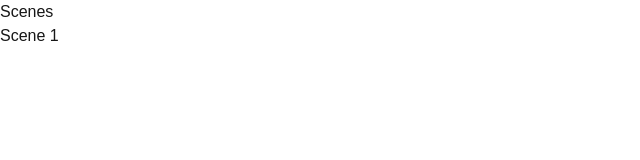
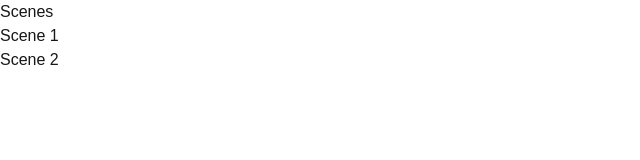
Before and after one commit to YuPototo/conversation-translator-v2, a Next.js app: page / in a window 1280 px wide. Shown: the top 160 px of the page, without its empty margins (0-640 px from the left). Built offline with nearby package versions, Linux system fonts and the light colour scheme.

Commit message:
refactor scenes data

```diff
--- a/src/app/scenes/[id]/page.tsx
+++ b/src/app/scenes/[id]/page.tsx
@@ -13,8 +13,8 @@ export default async function ScenePage({ params }: Props) {
         <div className="p-8">
             <h1 className="text-2xl font-bold mb-6">{scene.name}</h1>
             <p>
-                {scene.conversations
-                    .map((conversation) => conversation.japanese)
+                {scene.conversation
+                    .map((sentence) => sentence.japanese)
                     .join(' ')}
             </p>
         </div>
--- a/src/data/scenes.ts
+++ b/src/data/scenes.ts
@@ -1,14 +1,16 @@
 import { Scene } from './types'
 import { SceneMeta } from './types'
-import { scene_1 } from './scenes/scene_1'
+import * as scenesTable from './scenesTable'
 import { getSceneMeta } from './getSceneMeta'
 
 export const scenesMeta: Record<string, SceneMeta> = {
-    [scene_1.id]: getSceneMeta(scene_1),
+    [scenesTable.scene_1.id]: getSceneMeta(scenesTable.scene_1),
+    [scenesTable.scene_2.id]: getSceneMeta(scenesTable.scene_2),
 }
 
 export const scenes: Record<string, Scene> = {
-    [scene_1.id]: scene_1,
+    [scenesTable.scene_1.id]: scenesTable.scene_1,
+    [scenesTable.scene_2.id]: scenesTable.scene_2,
 }
 
 export const getScene = (id: number) => {
--- /dev/null
+++ b/src/data/scenesTable/index.ts
@@ -0,0 +1,2 @@
+export { scene_1 } from './scene_1'
+export { scene_2 } from './scene_2'
--- a/src/data/scenes/scene_1.tsx
+++ b/src/data/scenesTable/scene_1.ts
@@ -5,7 +5,7 @@ const characters = [
     { id: 2, name: 'Character 2' },
 ]
 
-const conversations = [
+const conversation = [
     { id: 1, characterId: 1, japanese: 'こんにちは', chinese: '你好' },
     { id: 2, characterId: 2, japanese: 'こんにちは', chinese: '你好' },
 ]
@@ -14,5 +14,5 @@ export const scene_1: Scene = {
     id: 1,
     name: 'Scene 1',
     characters,
-    conversations,
+    conversation,
 }
--- a/src/data/types.ts
+++ b/src/data/types.ts
@@ -2,7 +2,7 @@ export interface Scene {
     id: number
     name: string
     characters: Character[]
-    conversations: Sentence[]
+    conversation: Sentence[]
 }
 
 export type SceneMeta = Pick<Scene, 'id' | 'name'>
```
Also changed, not shown: src/data/scenesTable/scene_2.ts (renamed from src/data/scenes/scene_2.tsx).
